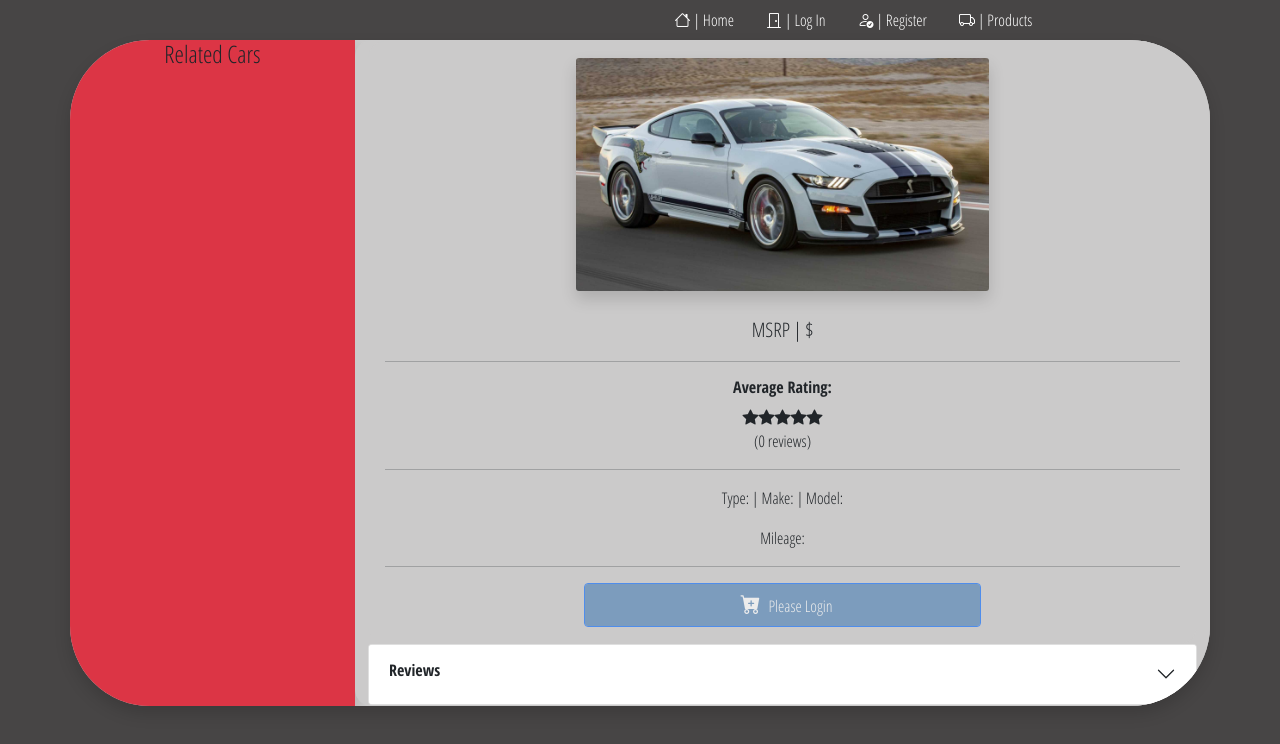
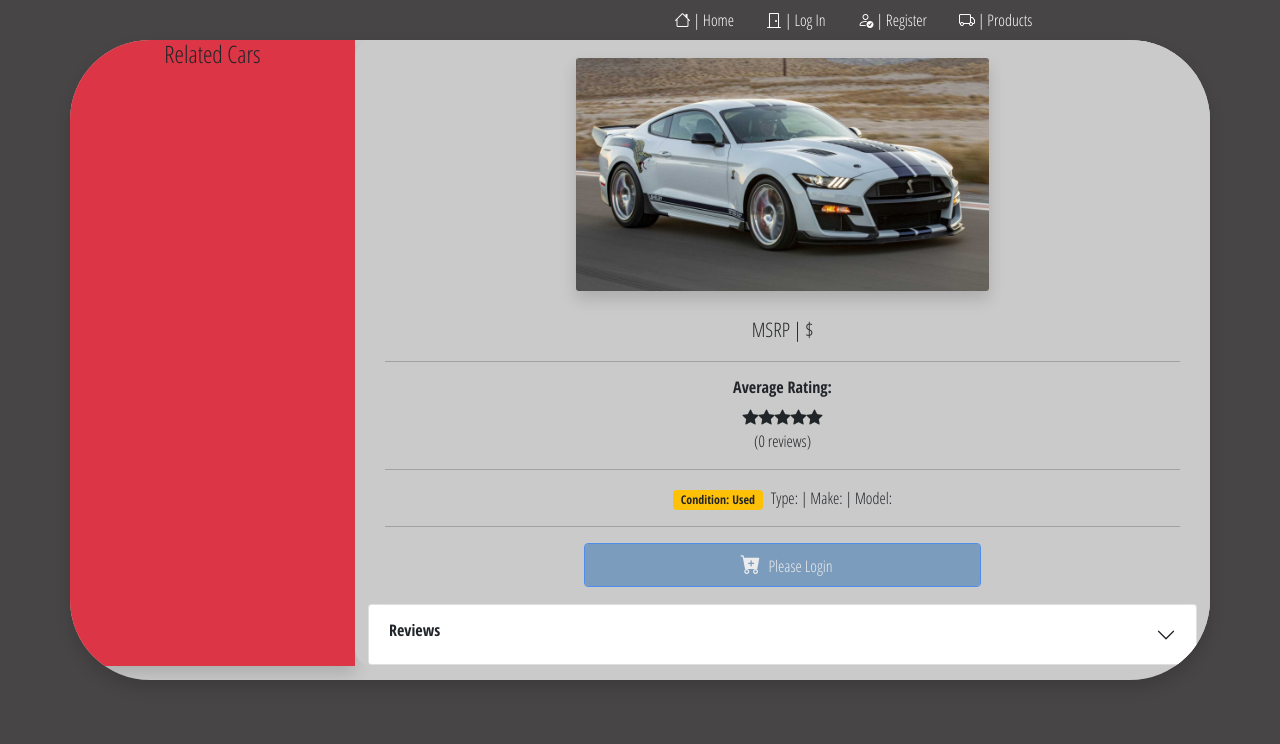
Before and after one commit to CMolitoris/ReactCarWebApp, a React (Create React App) app: page /car-details in a window 1280 px wide. Shown: the top 744 px of the page. Built offline with nearby package versions, Linux system fonts and the light colour scheme; no server answers.

Commit message:
Adding styling and updated format.
- Added year to car title.
- Added Badge that displays the condition: New or Used.
- If car is used it will now display the miles in the details section.

```diff
--- a/src/components/CarDetails/CarDetails.jsx
+++ b/src/components/CarDetails/CarDetails.jsx
@@ -1,5 +1,5 @@
 import React, { useEffect } from 'react';
-import { Card } from 'react-bootstrap';
+import { Card, Badge } from 'react-bootstrap';
 import AddToCartButton from '../AddToCartButton/AddToCartButton';
 import CarAverageRating from '../CarAverageRating/CarAverageRating';
 import RatingSection from '../RatingSection/RatingSection';
@@ -42,7 +42,9 @@ function CarDetails(props) {
                             <Card.Img src="staticImages\Ford_Shelby.jpg" className='card-image shadow' fluid />
                         </div>
                         <Card.Body>
-                            <Card.Title className="fs-4 fw-bold" >{car.make} {car.model}</Card.Title>
+                            <Card.Title className="fs-4 fw-bold" >
+                                {car.year} {car.make} {car.model}
+                            </Card.Title>
                             <Card.Text className="fs-5">
                                 MSRP | ${car.price}
                             </Card.Text>
@@ -52,13 +54,15 @@ function CarDetails(props) {
                             <CarAverageRating ratings={props.ratings} />
                             <hr />
                             <Card.Text>
+                                {car.mileage === 0
+                                    ?  <span className="badge bg-success me-2">Condition: New</span>
+                                    : <span className="badge bg-warning text-dark me-2">Condition: Used</span>
+                                }
                                 Type: {car.type} | Make: {car.make} | Model: {car.model}
+                                {car.mileage ? `| ${car.mileage} miles` : null}
                             </Card.Text>
                             <Card.Text>
                                 {car.description}
-                            </Card.Text>
-                            <Card.Text>
-                                Mileage: {car.mileage}
                             </Card.Text>
                             <hr />
                             {/*//? Car Details - Add to cart btn */}
```
